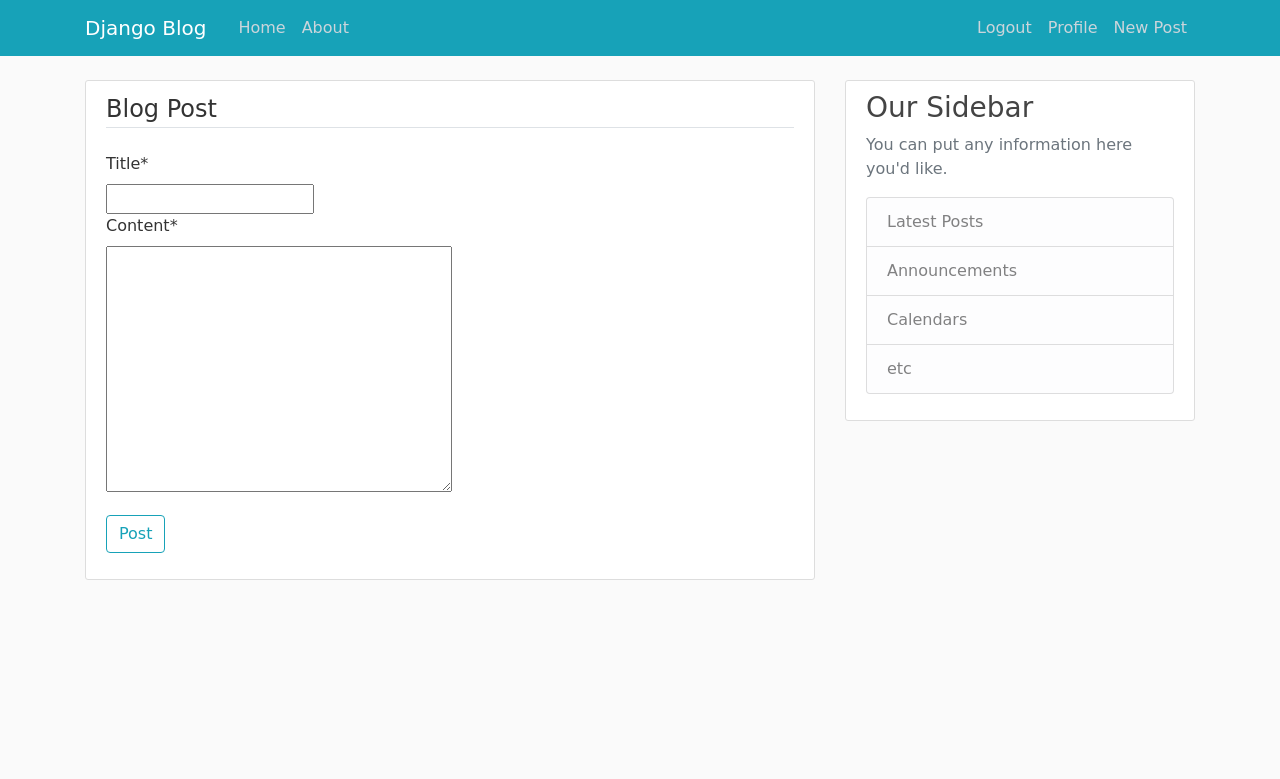
After one commit to Oluwaseun-Oyewole/Blog, a Django app: page /post/new/ in a window 1280 px wide. The commit adds this page. Shown: the top 779 px of the page. Run offline with Django 3.2, Linux system fonts and the light colour scheme; the visitor is signed in with stand-in values (Sample User, id 1); some libraries are stand-ins or nearby versions; some web fonts are replaced.

Commit message:
create,update,delete post

```diff
--- a/postandcomment/models.py
+++ b/postandcomment/models.py
@@ -1,6 +1,7 @@
 from django.db import models
 from django.utils import timezone
 from django.contrib.auth.models import User
+from django.urls import reverse
 
 class Post(models.Model):
     title = models.CharField(max_length=100)
@@ -14,6 +15,13 @@ class Post(models.Model):
     class Meta:
         db_table = 'post'
 
+
+    # how to find the url to specific instance of a post
+    def get_absolute_url(self):
+        return reverse('detail', kwargs={'pk': self.pk})
+
+
+
 class Comment(models.Model):
     post_comment = models.ForeignKey(Post, on_delete=models.CASCADE)
     comment_author = models.CharField(max_length=50)
--- a/postandcomment/templates/postandcomment/base.html
+++ b/postandcomment/templates/postandcomment/base.html
@@ -40,6 +40,7 @@
                     {% if user.is_authenticated %}
                         <a class="nav-item nav-link" href="{% url 'logout' %}">Logout</a>
                         <a class="nav-item nav-link" href="{% url 'profile' %}">Profile</a>
+                        <a class="nav-item nav-link" href="{% url 'new' %}">New Post</a>
                     {% else %}
                         <a class="nav-item nav-link" href="{% url 'login' %}">Login</a>
                         <a class="nav-item nav-link" href="{% url 'register' %}">Register</a>
--- a/postandcomment/templates/postandcomment/home.html
+++ b/postandcomment/templates/postandcomment/home.html
@@ -7,11 +7,11 @@
               <div class="media-body">
                 <div class="article-metadata">
 
-                  <a class="mr-2" href="{}">{{ post.author }}</a>
+                  <a class="mr-2" href="">{{ post.author }}</a>
                  <small class="text-muted">{{ post.date_posted | date:" F d Y" }}</small>
                 </div>
                   <div class="jumbotron" style="background-color:grey;">
-                      <h2><a class="article-title" href="{}">{{ post.title }}</a></h2>
+                      <h2><a class="article-title" href="{% url 'detail' post.id %}">{{ post.title }}</a></h2>
                       <p class="article-content">{{ post.content }}</p>
                   </div>
 
--- /dev/null
+++ b/postandcomment/templates/postandcomment/post_form.html
@@ -0,0 +1,19 @@
+
+{% extends 'postandcomment/base.html' %}
+{% load crispy_forms_tags %}
+{% block body %}
+
+    <div class="content-section">
+        <form action="" method="POST">
+            {% csrf_token %}
+            <fieldset class="form-group">
+                <legend class="border-bottom mb-4">Blog Post</legend>
+                    {{ form | crispy }}
+            </fieldset>
+            <div class="form-group">
+                <button class="btn btn-outline-info" type="submit">Post</button>
+            </div>
+        </form>
+    </div>
+
+{% endblock%}
--- a/postandcomment/urls.py
+++ b/postandcomment/urls.py
@@ -4,6 +4,12 @@ from . import views as user_views
 
 
 urlpatterns = [
-    path('', user_views.home, name='home'),
+    # path('', user_views.home, name='home'),
+    path('', user_views.HomePageView.as_view(), name='home'),
+    path('post/<int:pk>/', user_views.DetailPageView.as_view(), name='detail'),
+    path('post/new/', user_views.CreatePageView.as_view(), name='new'),
+    path('post/<int:pk>/update/', user_views.UpdatePageView.as_view(), name='update'),
+    path('post/<int:pk>/delete/', user_views.DeletePageView.as_view(), name='delete'),
     path('about/', user_views.about, name='about'),
+
 ]
--- a/postandcomment/views.py
+++ b/postandcomment/views.py
@@ -1,10 +1,62 @@
 from django.shortcuts import render
 from .models import Post, Comment
+from django.views.generic import (
+    ListView, DetailView, CreateView, UpdateView,
+    DeleteView)
+from django.contrib.auth.mixins import LoginRequiredMixin, UserPassesTestMixin
 
 
-def home(request):
-    posts = Post.objects.all()
-    return render(request, 'postandcomment/home.html', {'posts': posts})
+# def home(request):
+#     posts = Post.objects.all()
+#     return render(request, 'postandcomment/home.html', {'posts': posts})
+
+class HomePageView(ListView):
+    model = Post
+    context_object_name = 'posts'
+    template_name = 'postandcomment/home.html'
+    ordering = ['-date_created']
+
+class DetailPageView(DetailView):
+    model = Post
+
+class CreatePageView(LoginRequiredMixin, CreateView):
+    model = Post
+    fields = ['title', 'content']
+
+    # overriding the form valid method
+    def form_valid(self, form):
+        form.instance.author = self.request.user
+        return super().form_valid(form)
+
+class UpdatePageView(
+     LoginRequiredMixin,
+        UserPassesTestMixin, UpdateView):
+    model = Post
+    fields = ['title', 'content']
+
+    def form_valid(self, form):
+        form.instance.author = self.request.user
+        return super().form_valid(form)
+
+    # for the original user to update their posts themselves
+    def test_func(self):
+        post = self.get_object()
+        if self.request.user == post.author:
+            return True
+        else:
+            return False
+
+class DeletePageView(LoginRequiredMixin,
+                         UserPassesTestMixin, DeleteView):
+    model = Post
+    success_url = '/'
+
+    def test_func(self):
+        post = self.get_object()
+        if self.request.user == post.author:
+            return True
+        else:
+            return False
 
 
 def about(request):
```
Also changed, not shown: postandcomment/templates/postandcomment/post_confirm_delete.html (added, +21 -0 lines), postandcomment/templates/postandcomment/post_detail.html (added, +24 -0 lines).
